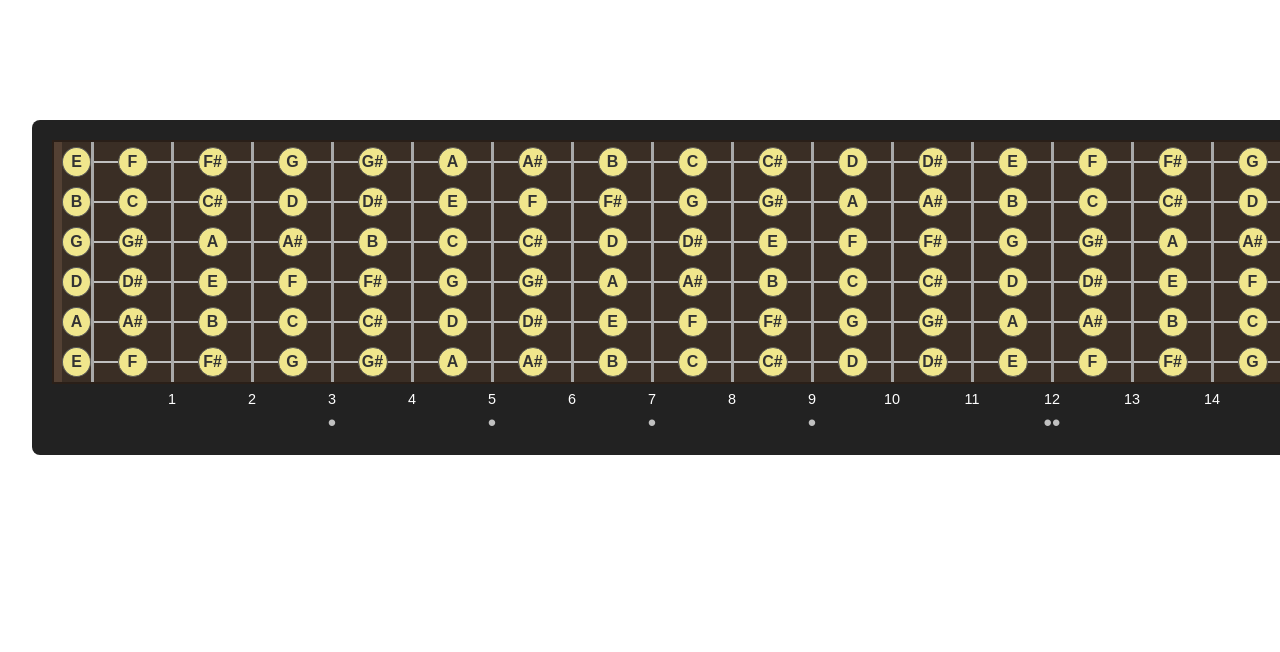
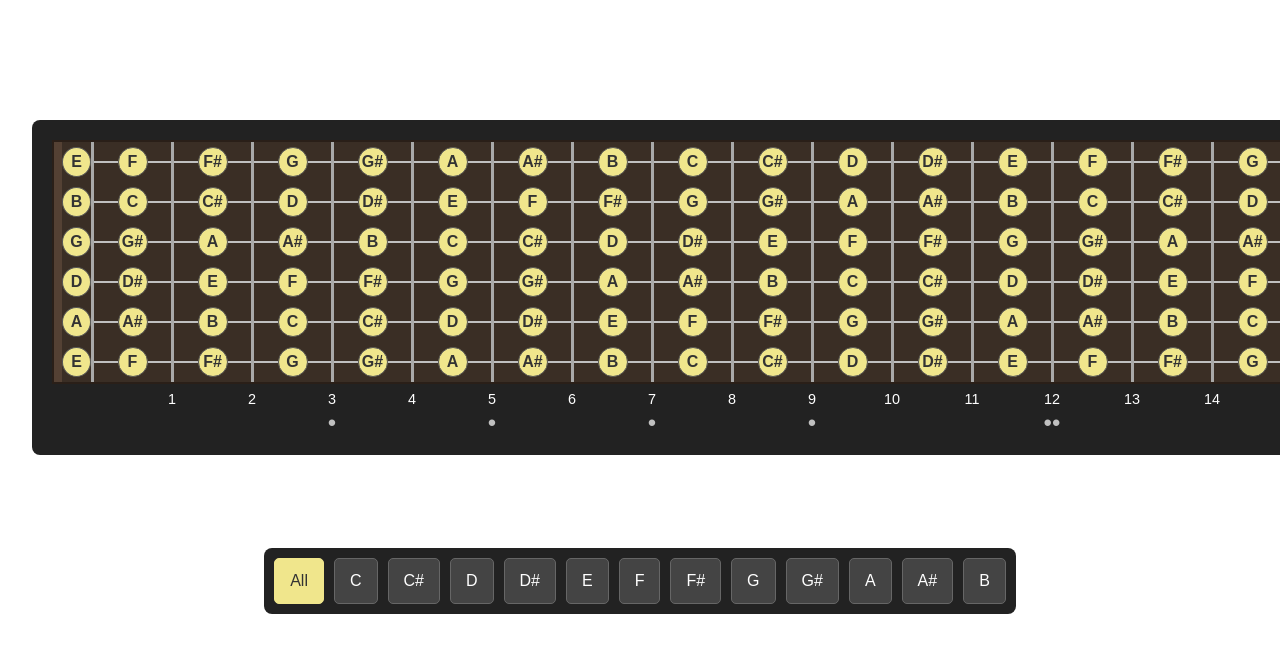
Before and after one commit to adamkow/fretboard, a Next.js app: page / in a window 1280 px wide. Shown: the top 652 px of the page. Built offline with nearby package versions, Linux system fonts and the light colour scheme.

Commit message:
note filter

```diff
--- a/src/components/Fretboard/Fret.js
+++ b/src/components/Fretboard/Fret.js
@@ -3,13 +3,13 @@ import Note from './Note';
 import styles from './Fretboard.module.css';
 import { getNoteFromFret } from '@/lib/music';
 
-const Fret = ({ fretNumber, openStringNote }) => {
+const Fret = ({ fretNumber, openStringNote, selectedNote }) => {
   const noteName = getNoteFromFret(openStringNote, fretNumber);
 
   return (
     <div className={styles.fret}>
       <div className={styles.stringLine}></div>
-      <Note name={noteName} />
+      <Note name={noteName} selectedNote={selectedNote} />
     </div>
   );
 };
--- a/src/components/Fretboard/Fretboard.js
+++ b/src/components/Fretboard/Fretboard.js
@@ -1,18 +1,25 @@
-import React from 'react';
+'use client';
+
+import React, { useState } from 'react';
 import String from './String';
 import FretNumbers from './FretNumbers';
+import NoteFilter from './NoteFilter';
 import styles from './Fretboard.module.css';
 import { standardTuning } from '@/lib/music';
 
 const Fretboard = ({ numFrets = 24 }) => {
+  const [selectedNote, setSelectedNote] = useState(null);
   return (
-    <div className={styles.fretboardContainer}>
-      <div className={styles.fretboard}>
-        {standardTuning.map((note, index) => (
-          <String key={index} openNote={note} numFrets={numFrets} />
-        ))}
+    <div>
+      <div className={styles.fretboardContainer}>
+        <div className={styles.fretboard}>
+          {standardTuning.map((note, index) => (
+            <String key={index} openNote={note} numFrets={numFrets} selectedNote={selectedNote} />
+          ))}
+        </div>
+        <FretNumbers numFrets={numFrets} />
       </div>
-      <FretNumbers numFrets={numFrets} />
+      <NoteFilter selectedNote={selectedNote} setSelectedNote={setSelectedNote} />
     </div>
   );
 };
--- a/src/components/Fretboard/Fretboard.module.css
+++ b/src/components/Fretboard/Fretboard.module.css
@@ -97,3 +97,48 @@
     line-height: 1;
     transform: translateX(-50%);
 }
+
+.note.hidden {
+  opacity: 0.2;
+}
+
+.noteFilterContainer {
+  display: flex;
+  flex-direction: column; /* Align title and buttons vertically */
+  align-items: center;
+  margin-top: 20px;
+}
+
+.filterTitle {
+  color: #fff;
+  margin-bottom: 10px;
+  font-weight: bold;
+}
+
+.noteFilter {
+  display: flex;
+  gap: 10px;
+  background-color: #222;
+  padding: 10px;
+  border-radius: 8px;
+}
+
+.noteButton {
+  background-color: #444;
+  color: white;
+  border: 1px solid #666;
+  border-radius: 5px;
+  padding: 10px 15px;
+  cursor: pointer;
+  transition: background-color 0.2s;
+}
+
+.noteButton:hover {
+  background-color: #555;
+}
+
+.noteButton.active {
+  background-color: #f0e68c;
+  color: #333;
+  border-color: #f0e68c;
+}
--- a/src/components/Fretboard/Note.js
+++ b/src/components/Fretboard/Note.js
@@ -1,8 +1,10 @@
 import React from 'react';
 import styles from './Fretboard.module.css';
 
-const Note = ({ name }) => {
-  return <div className={styles.note}>{name}</div>;
+const Note = ({ name, selectedNote }) => {
+  const isVisible = !selectedNote || selectedNote === name;
+
+  return <div className={`${styles.note} ${isVisible ? '' : styles.hidden}`}>{name}</div>;
 };
 
 export default Note;
--- /dev/null
+++ b/src/components/Fretboard/NoteFilter.js
@@ -0,0 +1,30 @@
+import React from 'react';
+import { notes } from '@/lib/music';
+import styles from './Fretboard.module.css';
+
+const NoteFilter = ({ selectedNote, setSelectedNote }) => {
+  return (
+    <div className={styles.noteFilterContainer}>
+      <h3 className={styles.filterTitle}>Filter by Note</h3>
+      <div className={styles.noteFilter}>
+        <button
+          className={`${styles.noteButton} ${!selectedNote ? styles.active : ''}`}
+          onClick={() => setSelectedNote(null)}
+        >
+          All
+        </button>
+        {notes.map(note => (
+          <button
+            key={note}
+            className={`${styles.noteButton} ${selectedNote === note ? styles.active : ''}`}
+            onClick={() => setSelectedNote(selectedNote === note ? null : note)}
+          >
+            {note}
+          </button>
+        ))}
+      </div>
+    </div>
+  );
+};
+
+export default NoteFilter;
--- a/src/components/Fretboard/String.js
+++ b/src/components/Fretboard/String.js
@@ -2,13 +2,13 @@ import React from 'react';
 import Fret from './Fret';
 import styles from './Fretboard.module.css';
 
-const String = ({ openNote, numFrets }) => {
+const String = ({ openNote, numFrets, selectedNote }) => {
   const frets = Array.from({ length: numFrets + 1 }, (_, i) => i);
 
   return (
     <div className={styles.string}>
       {frets.map(fretNumber => (
-        <Fret key={fretNumber} fretNumber={fretNumber} openStringNote={openNote} />
+        <Fret key={fretNumber} fretNumber={fretNumber} openStringNote={openNote} selectedNote={selectedNote} />
       ))}
     </div>
   );
```
